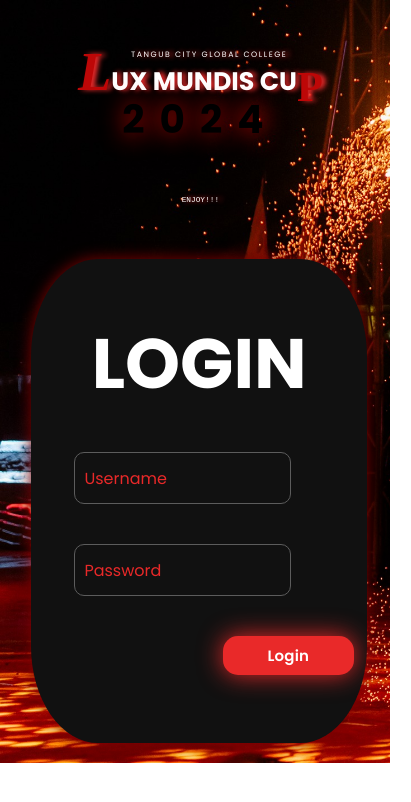
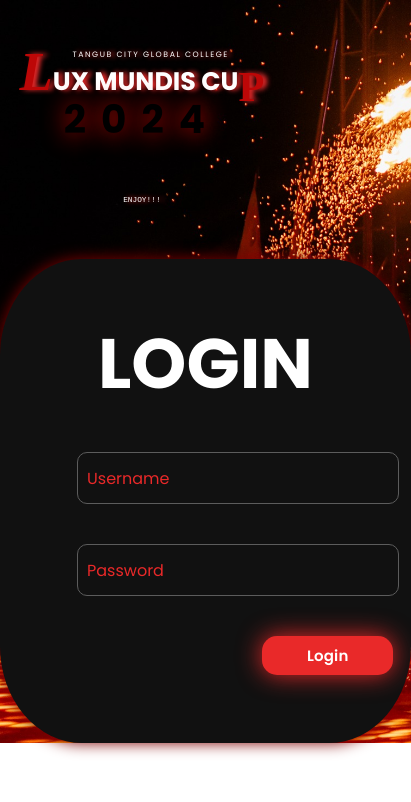
Before and after one commit to ChenChen0606/chenchen.github.io, a plain HTML site: page index.html in a window 390 px wide. Shown: the whole page, 411 px wide, since content can reach past the window. Drawn offline with nearby package versions, Linux system fonts and the light colour scheme.

Commit message:
Update LOGIN_STYLE.css

```diff
--- a/LOGIN_STYLE.css
+++ b/LOGIN_STYLE.css
@@ -145,30 +145,3 @@ button{
     font-size: 15px;
 
 }
-@media only screen and (max-width:500px) {
-
-    body{
-        background-image: url(BG2.jpg);
-        background-repeat: no-repeat;
-    }
-    .CONTENT{
-        margin-left: 20vw;
-    }
-    .CONTAINER{
-        margin-left: 8vw;
-        margin-bottom: 5vw;
-        width: 80vw;
-
-    }
-    .enter{
-        margin-bottom: 40px;
-        margin-left: 8vw;
-    }
-    input{
-        width:50vw;
-    }
-    button{
-        margin-left: 46vw;
-    }
-
-  }
```
